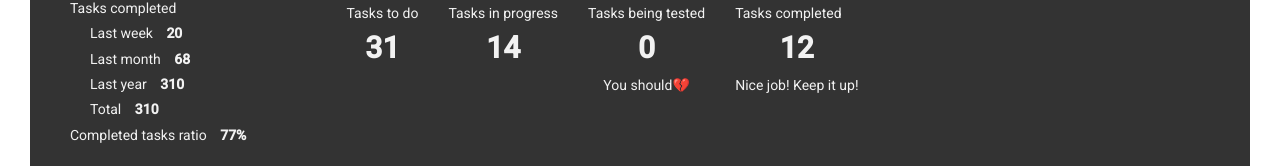
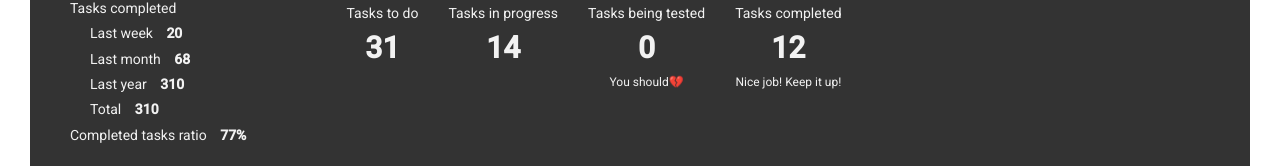
Before and after one commit to OneBootcamp-1-0/itsdone-1, a React app: page /grid in a window 1280 px wide. Shown: the part 498-664 px from the top of the page. Built offline with nearby package versions, Linux system fonts and the light colour scheme; no server answers.

Commit message:
added max-width to paragraph

```diff
--- a/src/components/Statistics/Statistics.css
+++ b/src/components/Statistics/Statistics.css
@@ -95,4 +95,6 @@
 
 .indicators p {
   text-align: center;
+  max-width: 120px;
+  font-size: 12px;
 }
```
